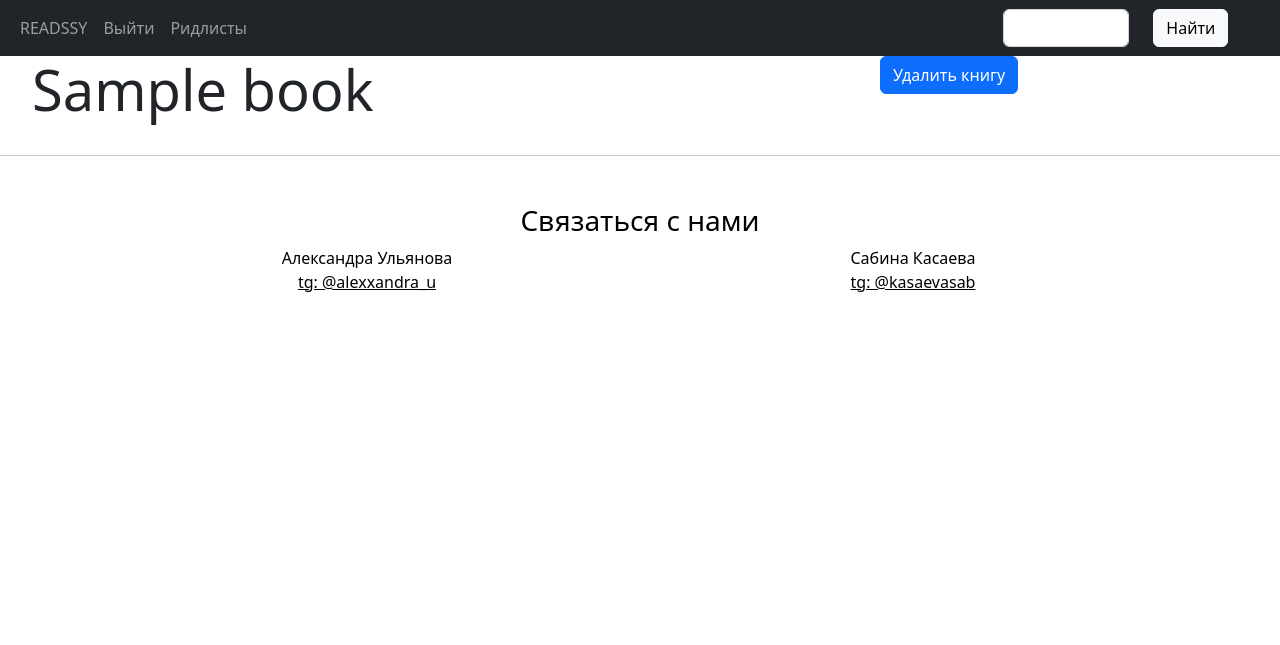
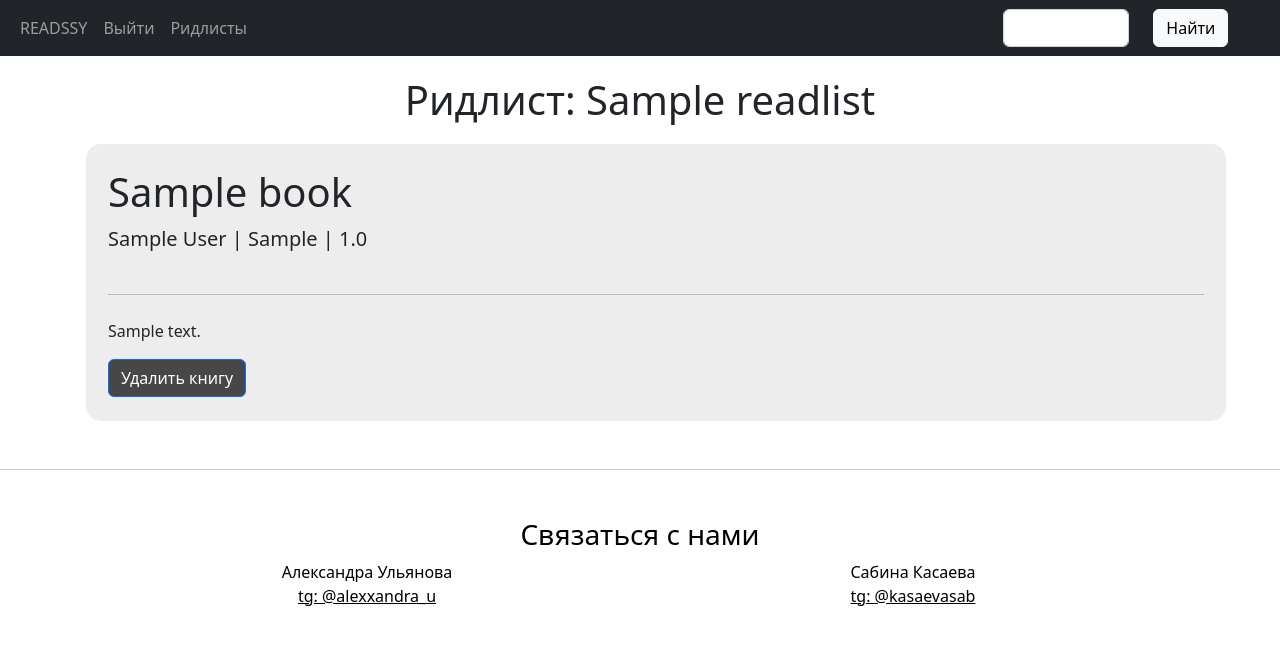
Before and after one commit to alexxandra-u/Readssy, a Django app: page /1 in a window 1280 px wide. Shown: the top 645 px of the page. Run offline with Django 3.2, Linux system fonts and the light colour scheme; a user stored in the database is signed in; tables that the repository leaves empty hold one stand-in row (values such as "Sample post").

Commit message:
readlists desing made

```diff
--- a/templates/main/base.html
+++ b/templates/main/base.html
@@ -1,5 +1,5 @@
 <!DOCTYPE html>
-<html lang="ru">
+<html lang="ru" style="height: 100%">
 <head>
     <meta charset="UTF-8">
     <meta name="viewport" content="width=device-width, initial-scale=1">
--- a/templates/main/display_readlist.html
+++ b/templates/main/display_readlist.html
@@ -2,18 +2,22 @@
 
 {% block title %} {{ list.title }} {% endblock %}
 {% block content %}
+    <h1 align="center" style="margin-top:20px"> Ридлист: {{list.title}}</h1>
     <ul>
         {% for book in list.books.all %}
-            <form class="navbar-form navbar-right" role="search" method="POST" action={% url 'readlist' list.id %}>
-                {% csrf_token %}
-                <div class="row">
-                    <div class="col-8">
-                        <h3 class="display-4"> {{ book.name }} </h3>
-                    </div>
-                    <div class="col-2">
-                        <button type="button" class="btn btn-primary" data-bs-toggle="modal"
-                                data-bs-target="#deleteBookFromReadlist">Удалить книгу
-                        </button>
+             <div class="container" style="background-color:#ededed; border-radius: 15px; margin-top:20px">
+                    <div style="opacity:0"> ....</div>
+                    <div class="jumbotron" style="margin-left:10px; margin-right:10px;">
+                        <h3 class="display-6">{{ book.name }} </h3>
+                        <div class="row">
+                            <div class="col-9">
+                                <p class="lead">{{ book.author }} | {{ book.genre }} | {{ book.ranking }}</p>
+                            </div>
+                        </div>
+                        <hr class="my-4">
+                        <p>{{ book.description }}</p>
+                        <button type="button" class="btn btn-primary" data-bs-toggle="modal" data-bs-target="#deleteBookFromReadlist" style="background-color:#474747">Удалить книгу</button>
+                        <div style="opacity:0"> ....</div>
                     </div>
                     <div class="modal fade" id="deleteBookFromReadlist" tabindex="-1" aria-labelledby="exampleModalLabel"
                          aria-hidden="true">
@@ -36,7 +40,7 @@
                         </div>
                     </div>
                 </div>
-            </form>
+                <br>
             {% comment %}TODO: display books the way you like{% endcomment %}
         {% endfor %}
     </ul>
```
Also changed, not shown: templates/main/display_readlists.html (+13 -19 lines).
